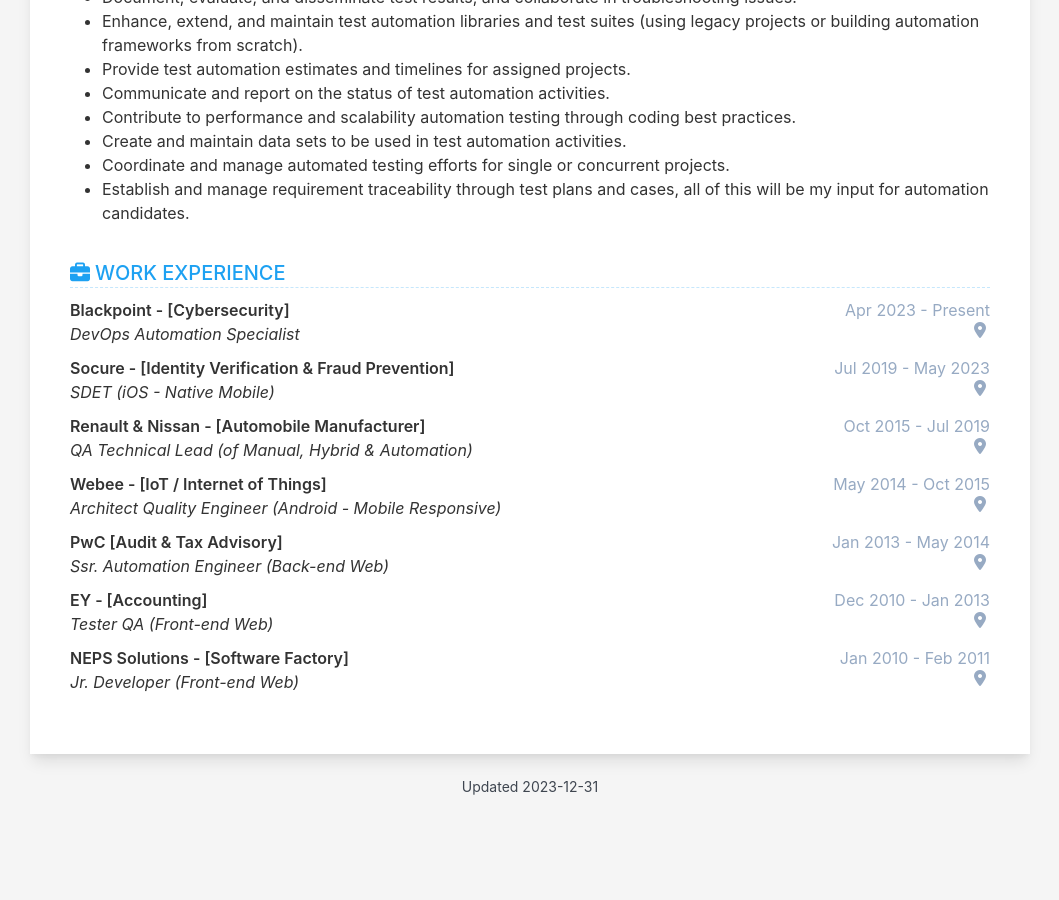
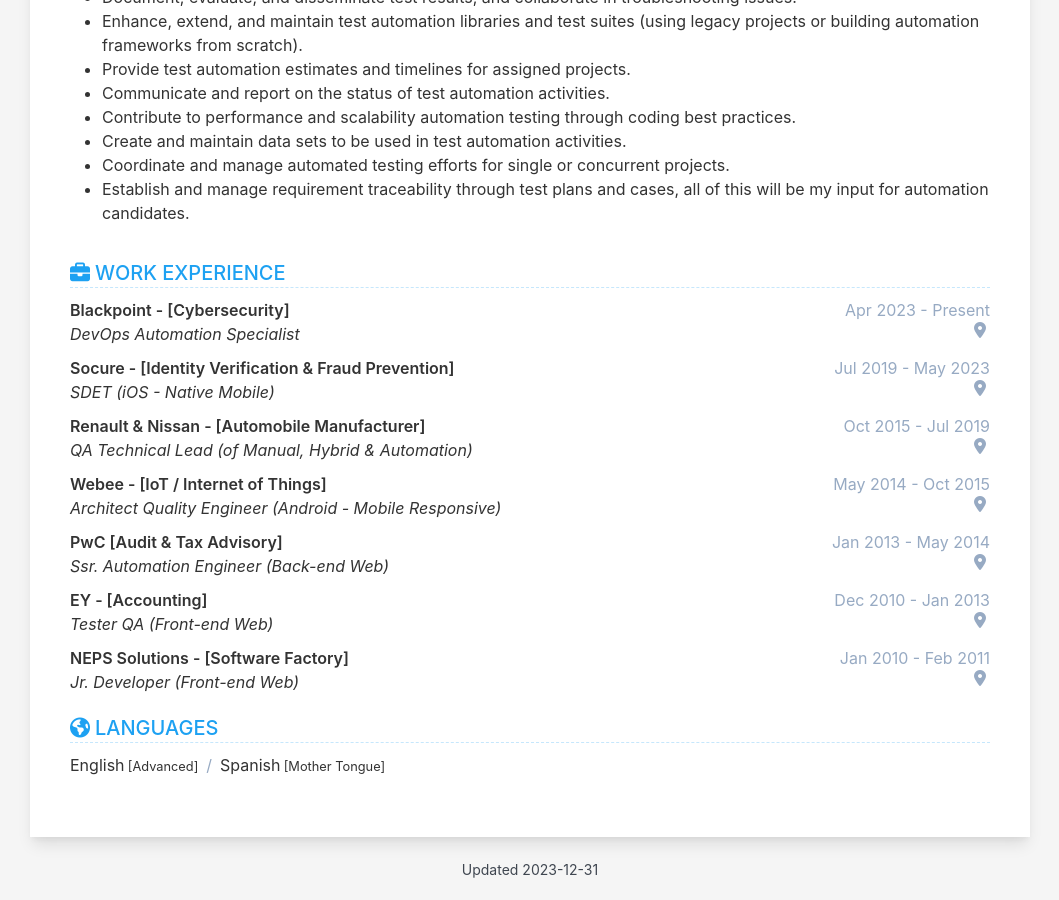
Before and after one commit to cvera08/short-resume, a Jekyll site: the page built from index.html, in a window 1280 px wide and 900 px high, scrolled down 1634 px. Shown: the whole window, without its empty margins (110-1169 px from the left). Built offline with Jekyll 4.4.1, drawn with Linux system fonts in a browser that asks for light colours; before the commit the page ends 2451 px from its top, so only the background shows below that.

Commit message:
feat: languages

```diff
--- a/_data/data.yml
+++ b/_data/data.yml
@@ -150,3 +150,15 @@ experience:
       role: Jr. Developer (Front-end Web)
       location:
       description: |
+
+language:
+  show: true
+  order: 11
+  title: Languages
+  description: |
+
+  items:
+    - idiom: English
+      level: Advanced
+    - idiom: Spanish
+      level: Mother Tongue
```
